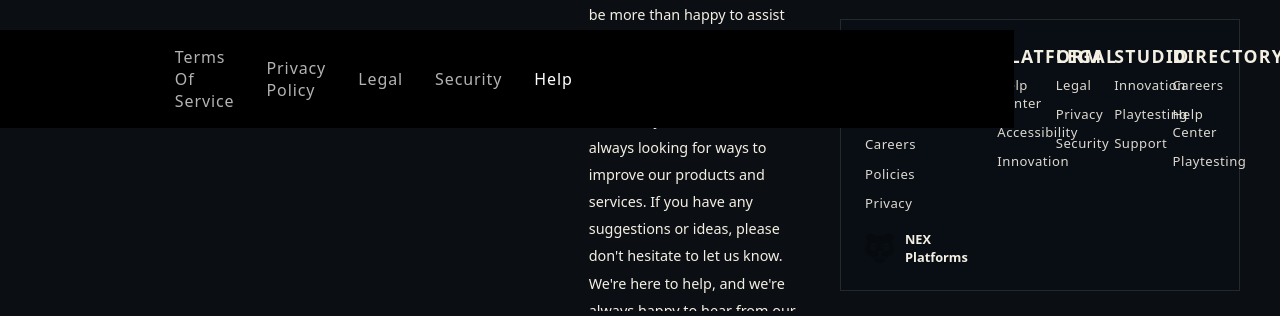
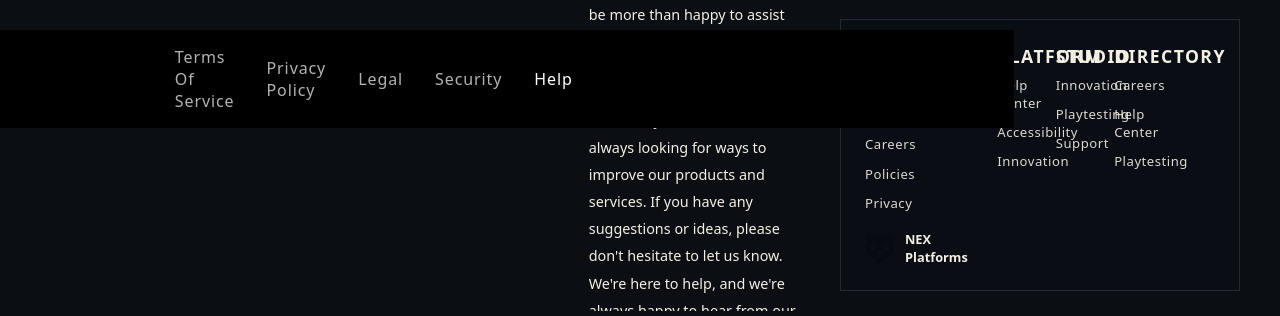
Before and after one commit to Gloryarty/NEX-Platforms, a Next.js app: page /help in a window 1280 px wide. Shown: the part 420-736 px from the top of the page. Built offline with nearby package versions, Linux system fonts and the light colour scheme; a web font is replaced by a local one.

Commit message:
Remove footer legal section

```diff
--- a/components/Footer/Footer.js
+++ b/components/Footer/Footer.js
@@ -92,14 +92,6 @@ export default function Footer() {
           </div>
         </section>
         <section className="footerSection">
-          <div className="header">Legal</div>
-          <div className="referenceHolder">
-            <div onClick={() => router.push("/legal")}>Legal</div>
-            <div onClick={() => router.push("/privacy")}>Privacy</div>
-            <div onClick={() => router.push("/security")}>Security</div>
-          </div>
-        </section>
-        <section className="footerSection">
           <div className="header">Studio</div>
           <div className="referenceHolder">
             <div onClick={() => router.push("/innovation")}>Innovation</div>
```
